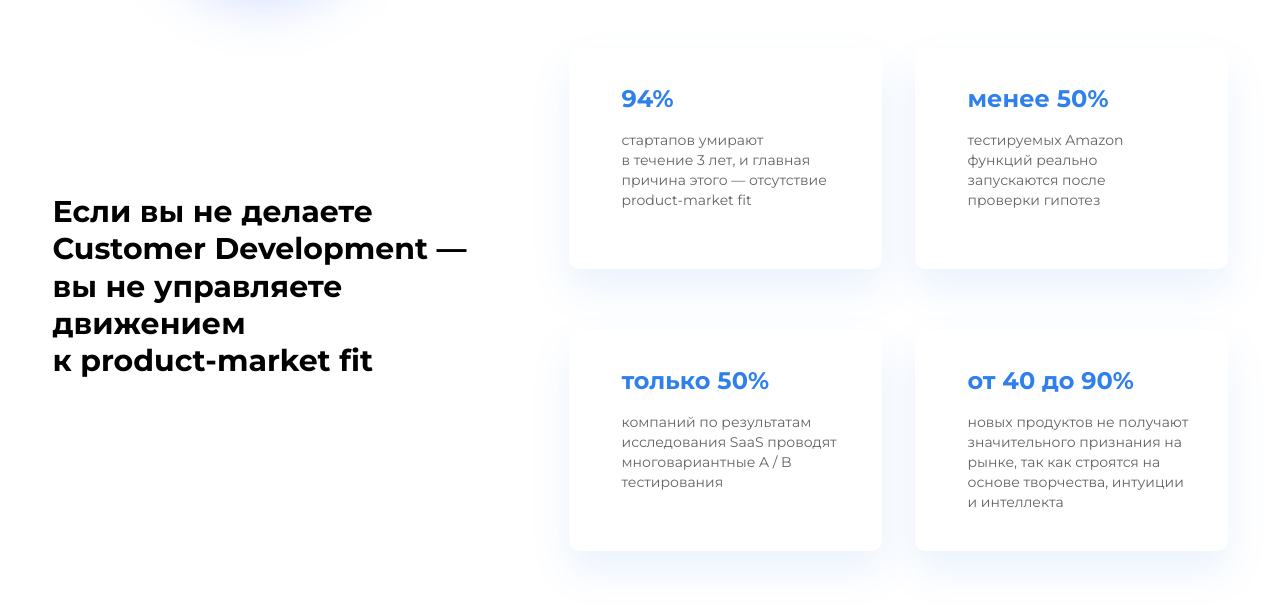
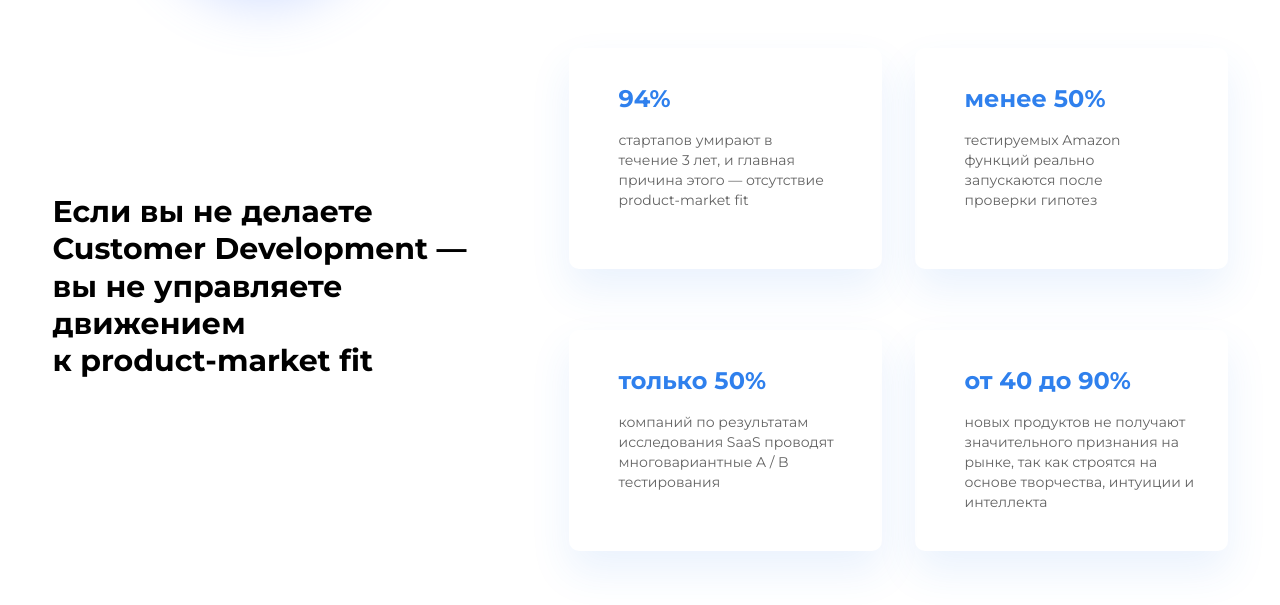
Before and after one commit to Vonubat/symfa-internship_simple-landing-page, a website built with webpack: page src/index.html in a window 1280 px wide. Shown: the part 763-1368 px from the top of the page. Built offline with nearby package versions, Linux system fonts and the light colour scheme.

Commit message:
refactor: card__statistics improvements

```diff
--- a/src/index.html
+++ b/src/index.html
@@ -56,19 +56,28 @@
           <div class="statistics__cards-wrapper">
             <article class="card card__statistics">
               <h3 class="card__statistics--heading">94%</h3>
-              <p class="card__statistics--text"></p>
+              <p class="card__statistics--text">
+                стартапов умирают в течение 3 лет, и главная причина этого — отсутствие product-market fit
+              </p>
             </article>
             <article class="card card__statistics">
               <h3 class="card__statistics--heading">только 50%</h3>
-              <p class="card__statistics--text"></p>
+              <p class="card__statistics--text">
+                компаний по результатам исследования SaaS проводят многовариантные A / B тестирования
+              </p>
             </article>
             <article class="card card__statistics">
               <h3 class="card__statistics--heading">менее 50%</h3>
-              <p class="card__statistics--text"></p>
+              <p class="card__statistics--text">
+                тестируемых Amazon функций реально запускаются после проверки гипотез
+              </p>
             </article>
             <article class="card card__statistics">
               <h3 class="card__statistics--heading">от 40 до 90%</h3>
-              <p class="card__statistics--text"></p>
+              <p class="card__statistics--text">
+                новых продуктов не получают значительного признания нa рынке, так как строятся на основе творчества,
+                интуиции и интеллекта
+              </p>
             </article>
           </div>
         </div>
--- a/src/sass/base/_typography.scss
+++ b/src/sass/base/_typography.scss
@@ -98,16 +98,11 @@
   color: $color-primary;
 }
 
-.content__heading,
-.card__statistics--heading,
-.card__statistics--text {
-  white-space: pre-wrap;
-}
-
 .content__heading {
   font-weight: 700;
   font-size: 1.875rem;
   line-height: 124.41%;
+  white-space: pre-wrap;
 }
 
 .card__statistics--heading {
--- a/src/sass/components/_cards.scss
+++ b/src/sass/components/_cards.scss
@@ -7,48 +7,25 @@
   height: 221px;
   box-shadow: 0 20px 40px rgba($color-primary, 0.1);
 
-  & > * {
+  .card__statistics--heading {
     margin: 0;
-    padding-left: 53px;
-  }
-
-  .card__statistics--heading {
     margin-top: 34px;
+    padding: 0 50px;
   }
 
   .card__statistics--text {
     margin-top: 13.5px;
   }
 
-  &:nth-child(1) {
+  &:nth-child(odd) {
     .card__statistics--text {
-      &::before {
-        content: "стартапов умирают \a в течение 3 лет, и главная\a причина этого — отсутствие\a product-market fit";
-      }
+      padding: 0 50px;
     }
   }
 
-  &:nth-child(2) {
+  &:nth-child(even) {
     .card__statistics--text {
-      &::before {
-        content: "компаний по результатам исследования SaaS проводят многовариантные A / B тестирования";
-      }
-    }
-  }
-
-  &:nth-child(3) {
-    .card__statistics--text {
-      &::before {
-        content: "тестируемых Amazon\a функций реально\a запускаются после\a проверки гипотез";
-      }
-    }
-  }
-
-  &:nth-child(4) {
-    .card__statistics--text {
-      &::before {
-        content: "новых продуктов не получают\a значительного признания нa\a рынке, так как строятся на\a основе творчества, интуиции\a и интеллекта";
-      }
+      padding: 0 30px 0 50px;
     }
   }
 }
```
